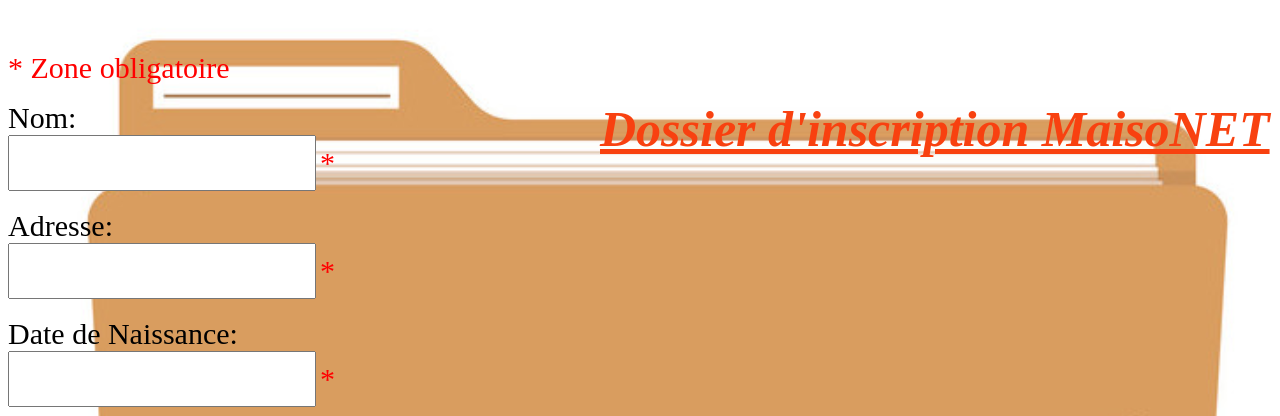
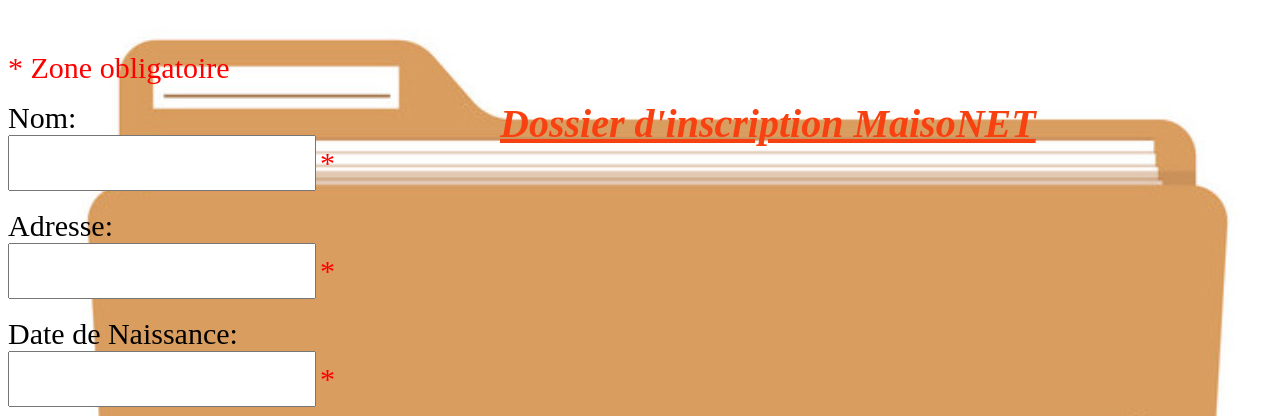
Before and after one commit to AlexLeunens/MaisoNet, a PHP site: page /Login/Inscription.html in a window 1280 px wide. Shown: the top 416 px of the page. Run offline with PHP 8.4, Linux system fonts and the light colour scheme.

Commit message:
Update Inscription.css

```diff
--- a/Login/Inscription.css
+++ b/Login/Inscription.css
@@ -34,7 +34,7 @@
     div.static {
     position: fixed;
     top:100px;
-    left:600px;
-    font-size:50px;
+    left:500px;
+    font-size:40px;
     color :#f84110;
   }
```
